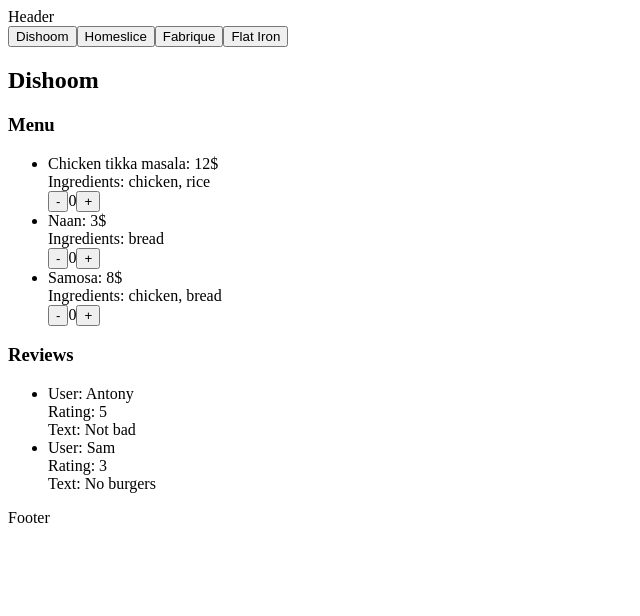
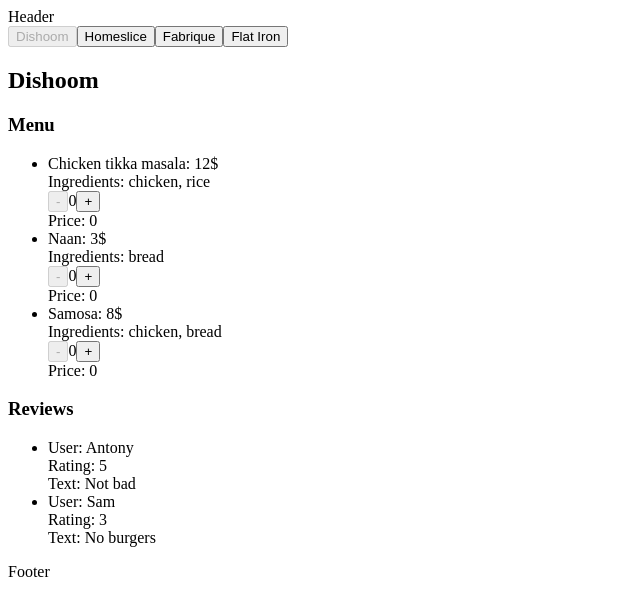
Before and after one commit to evitacore/react-20240513, a React (Vite) app: page / in a window 1280 px wide. Shown: the top 616 px of the page, without its empty margins (0-640 px from the left). Built offline with nearby package versions, Linux system fonts and the light colour scheme.

Commit message:
feat: add RestaurantTabs component

```diff
--- a/src/components/counter/component.jsx
+++ b/src/components/counter/component.jsx
@@ -1,23 +1,9 @@
-import { useState } from "react";
-
-export const Counter = ({ minValue = 0, maxValue = 5 }) => {
-  const [count, setCount] = useState(0);
-
-  const decrement = () => {
-    if(count > minValue) {
-        setCount(count - 1);
-    }
-  }
-
-  const increment = () => {
-    if(count < maxValue) {
-        setCount(count + 1);
-    }
-  }
-
-  return <div>
-    <button onClick={decrement}>-</button>
-    <span>{count}</span>
-    <button onClick={increment}>+</button>
-  </div>;
+export const Counter = ({ value, min = 0, max = 5, onChange }) => {
+  return (
+    <div>
+      <button onClick={() => onChange(value - 1)} disabled={value === min}>-</button>
+      <span>{value}</span>
+      <button onClick={() => onChange(value + 1)} disabled={value === max}>+</button>
+    </div>
+  );
 };
--- a/src/components/dish/component.jsx
+++ b/src/components/dish/component.jsx
@@ -1,14 +1,17 @@
 import { Ingredients } from "../ingredients/component";
 import { Counter } from "../counter/component";
+import { useState } from "react";
+const initialValue = 0;
 
 export const Dish = ({ dish }) => {
+  const [count, setCount] = useState(initialValue);
   const {name, price, ingredients} = dish;
-  const minValue = 0, maxValue = 5;
 
   return <div>
     <span>{name + ": "}</span>
     <span>{price + "$"}</span>
     <Ingredients ingredients={ingredients} />
-    <Counter minValue={minValue} maxValue={maxValue} />
+    <Counter value={count} onChange={setCount} />
+    <div>Price: {count * price}</div>
   </div>;
 };
--- /dev/null
+++ b/src/components/restaurant-tabs/component.jsx
@@ -0,0 +1,11 @@
+/* eslint-disable react/jsx-key */
+
+import { Tab } from "../tab/component";
+
+export const RestaurantTabs = ({restaurants, onTabClick, activeTabIndex}) => {
+  return <div>
+      {restaurants.map(({ name }, index) => (
+        <Tab title={name} onClick={() => onTabClick(index)} isActive={activeTabIndex === index} />
+      ))}
+  </div>;
+};
--- a/src/components/restaurants/component.jsx
+++ b/src/components/restaurants/component.jsx
@@ -1,26 +1,21 @@
 /* eslint-disable react/jsx-key */
 import { useState } from "react";
 import { Restaurant } from "../restaurant/component";
+import { RestaurantTabs } from "../restaurant-tabs/component";
 
 export const Restaurants = ({ restaurants }) => {
-  const [selectedRestaurantIndex, setSelectedRestaurantIndex] = useState(0);
+  const [activeRestaurantIndex, setActiveRestaurantIndex] = useState(0);
 
   if(!restaurants) {
     return <div>No restaurant</div>
   }
 
-  const selectRestaurant = (index) => {
-    if (index !== selectedRestaurantIndex) {
-      setSelectedRestaurantIndex(index);
-    }
-  }
-
   return <div>
-    <div>
-      {restaurants.map((restaurant, index) => (
-        <button onClick={() => selectRestaurant(index)}>{restaurant.name}</button>
-      ))}
-    </div>
-    <Restaurant restaurant={restaurants[selectedRestaurantIndex]} />
+    <RestaurantTabs
+      restaurants={restaurants}
+      onTabClick={setActiveRestaurantIndex}
+      activeTabIndex={activeRestaurantIndex}
+    />
+    <Restaurant restaurant={restaurants[activeRestaurantIndex]} />
   </div>;
 };
--- /dev/null
+++ b/src/components/tab/component.jsx
@@ -0,0 +1,3 @@
+export const Tab = ({ title, onClick, isActive }) => {
+  return <button onClick={() => onClick()} disabled={isActive}>{title}</button>;
+};
```
